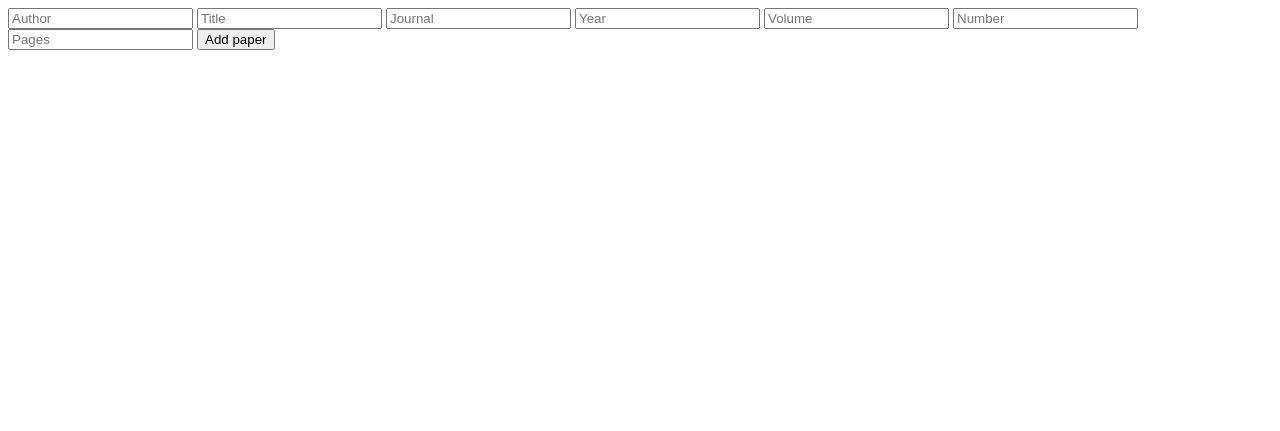
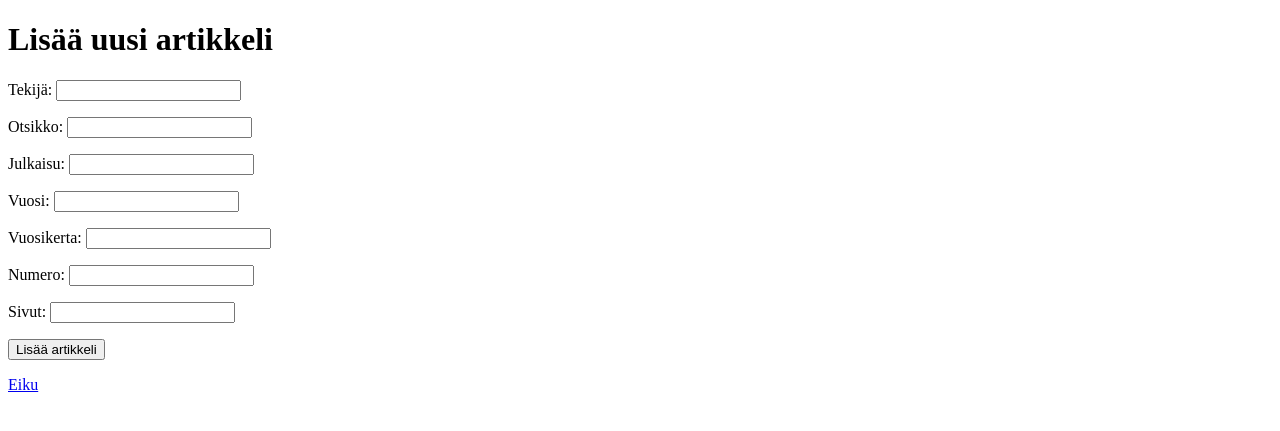
Before and after one commit to qver3nc1a/ohtu-miniprojekti, a Flask app: page /new_paper in a window 1280 px wide. Shown: the top 431 px of the page. Run offline with Flask 3, Linux system fonts and the light colour scheme.

Commit message:
ref: paperilomake suomeksi, kentät omilla rivillä, eiku nappi

```diff
--- a/src/templates/new_paper.html
+++ b/src/templates/new_paper.html
@@ -1,19 +1,50 @@
 <!DOCTYPE html>
 <html>
 <head>
-    <title>New paper</title>
+    <title>Uusi artikkeli</title>
 </head>
 <body>
+    <h1>Lisää uusi artikkeli</h1>
     <form action="/add_paper" method="post">
-        <input type="text" name="author" placeholder="Author" required>
-        <input type="text" name="title" placeholder="Title" required>
-        <input type="text" name="journal" placeholder="Journal">
-        <input type="number" name="year" placeholder="Year" required>
-        <input type="number" name="volume" placeholder="Volume">
-        <input type="number" name="number" placeholder="Number">
-        <input type="text" name="pages" placeholder="Pages">
+        <p>
+            <label for="author">Tekijä:</label>
+            <input type="text" name="author" id='author' required>
+        </p>
 
-        <button type="submit">Add paper</button>
+        <p>
+            <label for="title">Otsikko:</label>
+            <input type="text" name="title" required>
+        </p>
+
+        <p>
+            <label for="journal">Julkaisu:</label>
+            <input type="text" name="journal" >
+        </p>
+
+        <p>
+            <label for="year">Vuosi:</label>
+            <input type="number" name="year" required>
+        </p>
+
+        <p>
+            <label for="volume">Vuosikerta:</label>
+            <input type="number" name="volume">
+        </p>
+
+        <p>
+            <label for="number">Numero:</label>
+            <input type="number" name="number">
+        </p>
+
+        <p>
+            <label for="pages">Sivut:</label>
+            <input type="text" name="pages">
+        </p>
+
+        <button type="submit">Lisää artikkeli</button>
     </form>
+    <p>
+        <a href="/">Eiku</a>
+    </p>
 </body>
 </html>
--- a/src/templates/paper_list.html
+++ b/src/templates/paper_list.html
@@ -29,6 +29,9 @@
     {% else %}
         <p>Artikkeleita ei ole vielä lisätty.</p>
     {% endfor %}
+    <p>
+        <a href="/">Eiku</a>
+    </p>
 
 </body>
 </html>
```
Also changed, not shown: src/templates/index.html (+6 -1 lines).
